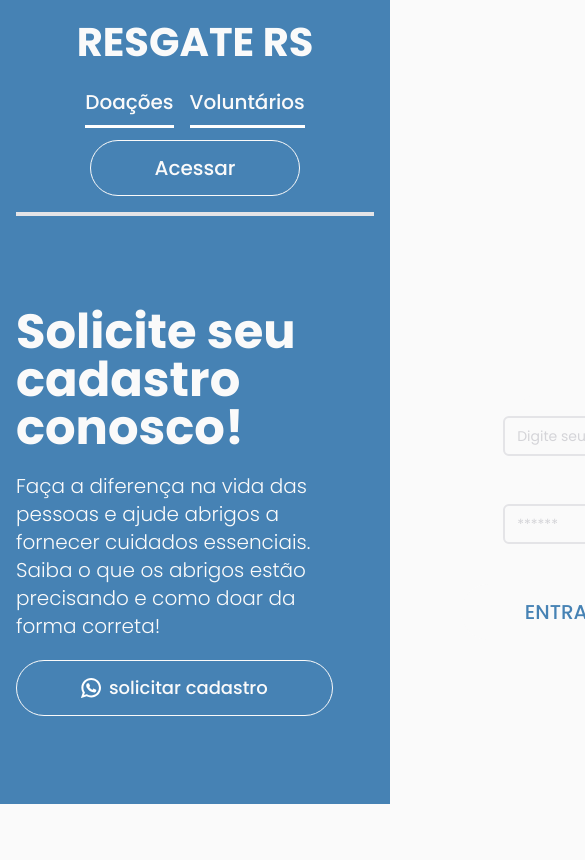
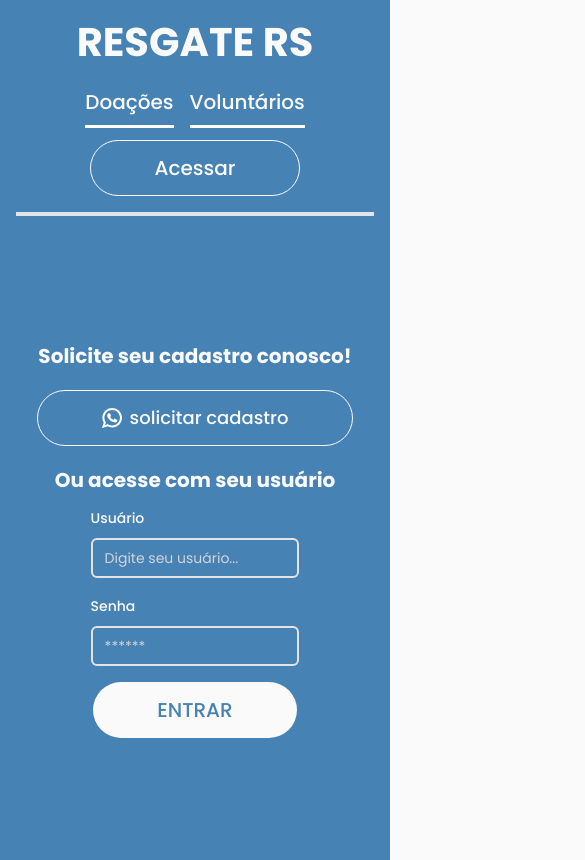
Before and after one commit to ResgateRS/RegisterRescueRS-Front, a Next.js app: page /login in a window 390 px wide. Shown: the top 860 px of the page, 585 px wide, since content can reach past the window. Built offline with nearby package versions, Linux system fonts and the light colour scheme.

Commit message:
style: responsive style login page

```diff
--- a/src/app/(public)/(landing-page)/page.tsx
+++ b/src/app/(public)/(landing-page)/page.tsx
@@ -106,7 +106,7 @@ export default function LandingPage() {
         </div>
       </Section>
 
-      <footer className="flex flex-col items-center justify-center gap-4 bg-celeste px-4 py-5 text-zinc-50 xl:flex-row xl:items-end xl:justify-between xl:gap-0 xl:px-44">
+      <footer className="flex flex-col items-center justify-center gap-4 bg-celeste px-4 py-5 text-zinc-50 lg:px-20 xl:flex-row xl:items-end xl:justify-between xl:gap-0 xl:px-24 2xl:px-44">
         <div className="order-2 flex flex-col items-center gap-1 xl:order-none xl:items-start">
           <span className="font-bold">Criado por:</span>
           <div className="grid grid-cols-3 justify-start gap-x-6 gap-y-2">
--- a/src/app/(public)/_components/header.tsx
+++ b/src/app/(public)/_components/header.tsx
@@ -7,7 +7,7 @@ import Link from 'next/link'
 
 export function Header() {
   return (
-    <header className="-mb-1 flex h-56 w-full flex-col items-center justify-center gap-4 bg-celeste px-4 pt-1 text-zinc-50 lg:h-24 lg:flex-row lg:justify-between lg:px-20 lg:pt-7 xl:px-44">
+    <header className="-mb-1 flex h-56 w-full flex-col items-center justify-center gap-4 bg-celeste px-4 pt-1 text-zinc-50 lg:h-24 lg:flex-row lg:justify-between lg:px-20 lg:pt-7 xl:px-24 2xl:px-44">
       <Link
         href={siteRoutes.public.landingPage}
         className="cursor-pointer select-none text-[40px] font-bold uppercase"
--- a/src/app/(public)/_components/section.tsx
+++ b/src/app/(public)/_components/section.tsx
@@ -7,7 +7,7 @@ export function Section({
   return (
     <section
       className={cn(
-        'flex min-h-screen items-center justify-center px-4 lg:px-20 xl:px-44 flex-col gap-3 2xl:gap-10 mb-10',
+        'flex min-h-screen items-center justify-center px-4 lg:px-20 xl:px-24 2xl:px-44 flex-col gap-3 2xl:gap-10 mb-10',
         className,
       )}
       {...props}
--- a/src/app/(public)/login/_components/form.tsx
+++ b/src/app/(public)/login/_components/form.tsx
@@ -50,13 +50,13 @@ export function LoginForm() {
     <Form {...form}>
       <form
         onSubmit={form.handleSubmit(onSubmit)}
-        className="flex flex-1 flex-col items-center gap-4"
+        className="flex w-full flex-col items-center gap-4 lg:flex-1"
       >
         <FormField
           control={form.control}
           name="login"
           render={({ field }) => (
-            <FormItem className="w-7/12">
+            <FormItem className="w-7/12 lg:w-10/12 2xl:max-w-lg">
               <FormLabel>Usuário</FormLabel>
               <FormControl>
                 <Input placeholder="Digite seu usuário..." {...field} />
@@ -70,7 +70,7 @@ export function LoginForm() {
           control={form.control}
           name="password"
           render={({ field }) => (
-            <FormItem className="w-7/12">
+            <FormItem className="w-7/12 lg:w-10/12 2xl:max-w-lg">
               <FormLabel>Senha</FormLabel>
               <FormControl>
                 <Input type="password" placeholder="******" {...field} />
@@ -83,7 +83,7 @@ export function LoginForm() {
         <Button
           className={cn(
             buttonVariants({ variant: 'default' }),
-            'text-xl mt-6 uppercase',
+            'text-xl xl:mt-6 uppercase',
           )}
           disabled={isPending}
         >
--- a/src/app/(public)/login/page.tsx
+++ b/src/app/(public)/login/page.tsx
@@ -10,10 +10,12 @@ import { LoginForm } from './_components/form'
 
 export default function LoginPage() {
   return (
-    <Section className="min-h-0 flex-1 flex-row justify-between gap-32 bg-celeste text-zinc-50 2xl:gap-32">
-      <div className="flex max-w-xl flex-col gap-5">
-        <h1 className="text-5xl font-bold">Solicite seu cadastro conosco!</h1>
-        <p className="text-xl font-light">
+    <Section className="mb-0 min-h-[calc(100vh-12.75rem)] justify-center bg-celeste text-zinc-50 lg:min-h-[calc(100vh-5.75rem)] lg:flex-row lg:justify-between 2xl:gap-32">
+      <div className="flex max-w-none flex-col items-center gap-5 lg:max-w-md lg:items-start xl:max-w-xl">
+        <h1 className="text-center text-xl font-bold lg:text-start lg:text-4xl 2xl:text-5xl">
+          Solicite seu cadastro conosco!
+        </h1>
+        <p className="hidden text-center text-xl font-light lg:block lg:text-start lg:text-base xl:text-lg 2xl:text-xl">
           Faça a diferença na vida das pessoas e ajude abrigos a fornecer
           cuidados essenciais. Saiba o que os abrigos estão precisando e como
           doar da forma correta!
@@ -31,6 +33,10 @@ export default function LoginPage() {
         </Link>
       </div>
 
+      <h1 className="mt-2 block text-center text-xl font-bold lg:mt-0 lg:hidden lg:text-start lg:text-5xl">
+        Ou acesse com seu usuário
+      </h1>
+
       <LoginForm />
     </Section>
   )
```
